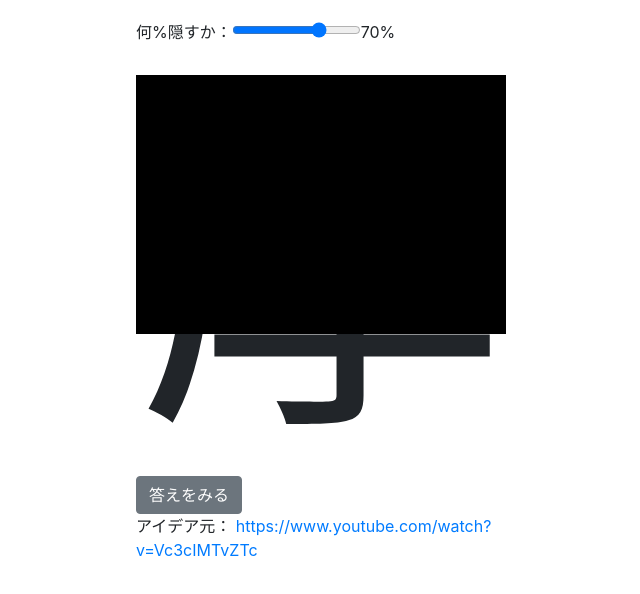
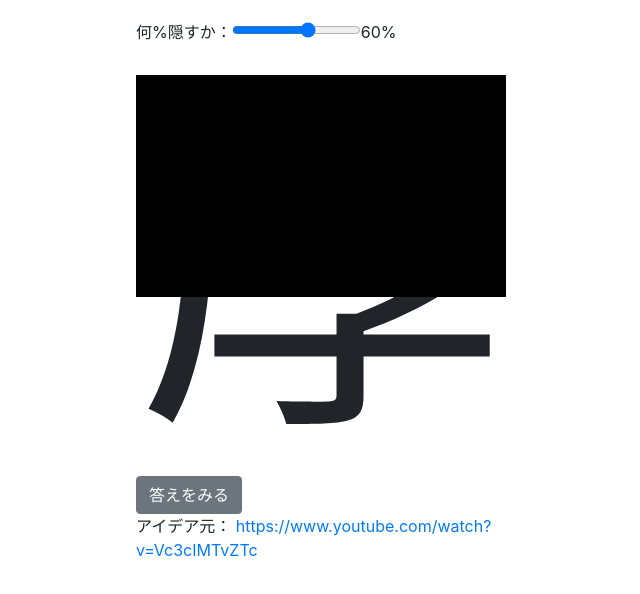
Before and after one commit to JiroShimaya/GuessKanji, a plain HTML site: page index.html in a window 1280 px wide. Shown: the whole page, without its empty margins (319-959 px from the left). Drawn offline with nearby package versions, Linux system fonts and the light colour scheme.

Commit message:
デフォルト値を60にした

```diff
--- a/index.html
+++ b/index.html
@@ -71,7 +71,7 @@ const loadTextFileSync = path => {
 		area.css('margin-top','20px');
 		area.append('<span>何%隠すか：</span>');
 
-		const iptSetHeight = $('<input type="range" value="70" max="100" min="0" step="10">');
+		const iptSetHeight = $('<input type="range" value="60" max="100" min="0" step="10">');
 		area.append(iptSetHeight);
 
 		const num_area = $('<span></span>');
```
